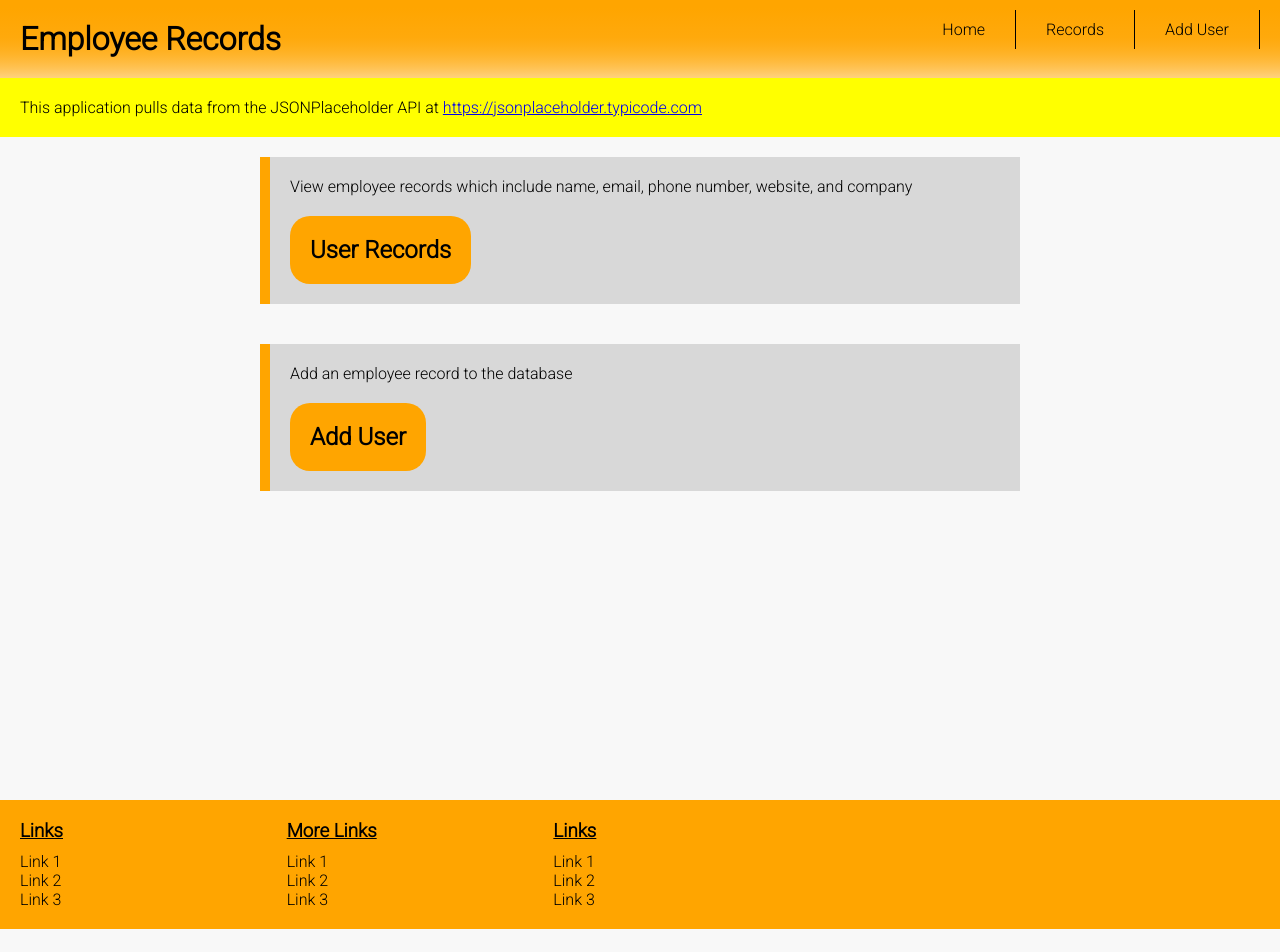
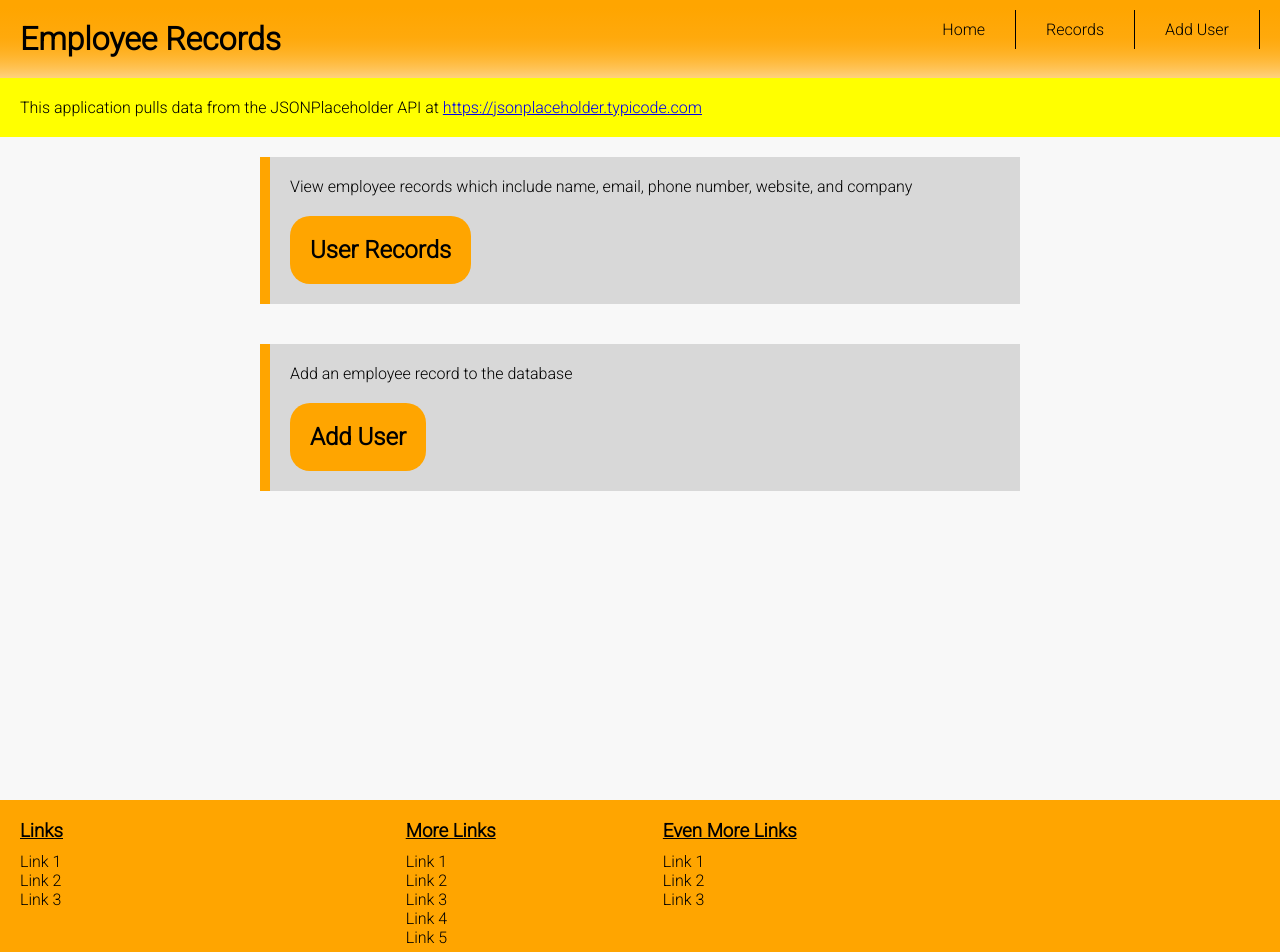
Before and after one commit to bryanc123/Employee-Records-Angular, an Angular app: page / in a window 1280 px wide. Shown: the top 952 px of the page. Before the commit the page ends 929 px from the top, so only its background shows below. Built offline with nearby package versions, Linux system fonts and the light colour scheme.

Commit message:
Updated header and footer

```diff
--- a/src/index.html
+++ b/src/index.html
@@ -14,32 +14,34 @@
   <div class="wrapper">
     <app-root></app-root>
     <footer class="footer">
-      <div style="max-width: 800px; display:grid; grid-template-columns: repeat(3, 1fr)">
-        <div>
-          <h3 style="margin-bottom: 10px; text-decoration: underline">Links</h3>
-          <ul style="list-style-type: none;">
+      <div class="footer-container">
+        <div class="footer-section">
+          <h3 class="footer-section-heading">Links</h3>
+          <ul>
             <li>Link 1</li>
             <li>Link 2</li>
             <li>Link 3</li>
           </ul>
         </div>
-        <div>
-          <h3 style="margin-bottom: 10px; text-decoration: underline">More Links</h3>
-          <ul style="list-style-type: none;">
+        <div class="footer-section">
+          <h3 class="footer-section-heading">More Links</h3>
+          <ul>
+            <li>Link 1</li>
+            <li>Link 2</li>
+            <li>Link 3</li>
+            <li>Link 4</li>
+            <li>Link 5</li>
+          </ul>
+        </div>
+        <div class="footer-section">
+          <h3 class="footer-section-heading">Even More Links</h3>
+          <ul>
             <li>Link 1</li>
             <li>Link 2</li>
             <li>Link 3</li>
           </ul>
         </div>
-        <div>
-          <h3 style="margin-bottom: 10px; text-decoration: underline">Links</h3>
-          <ul style="list-style-type: none;">
-            <li>Link 1</li>
-            <li>Link 2</li>
-            <li>Link 3</li>
-          </ul>
-        </div>
-      </div style="display:grid; grid-template-columns: repeat(3, 1fr)">
+      </div>
     </footer>
   </div>
   <script>
--- a/src/styles.css
+++ b/src/styles.css
@@ -25,3 +25,18 @@ app-root {
     flex-shrink: 0;
     padding: 20px;
 }
+
+.footer-container {
+    display:grid;
+    grid-template-columns: 3fr 2fr 2fr;
+    max-width: 900px;
+}
+
+.footer-section-heading {
+    margin-bottom: 10px;
+    text-decoration: underline;
+}
+
+.footer-section ul {
+    list-style: none;
+}
```
